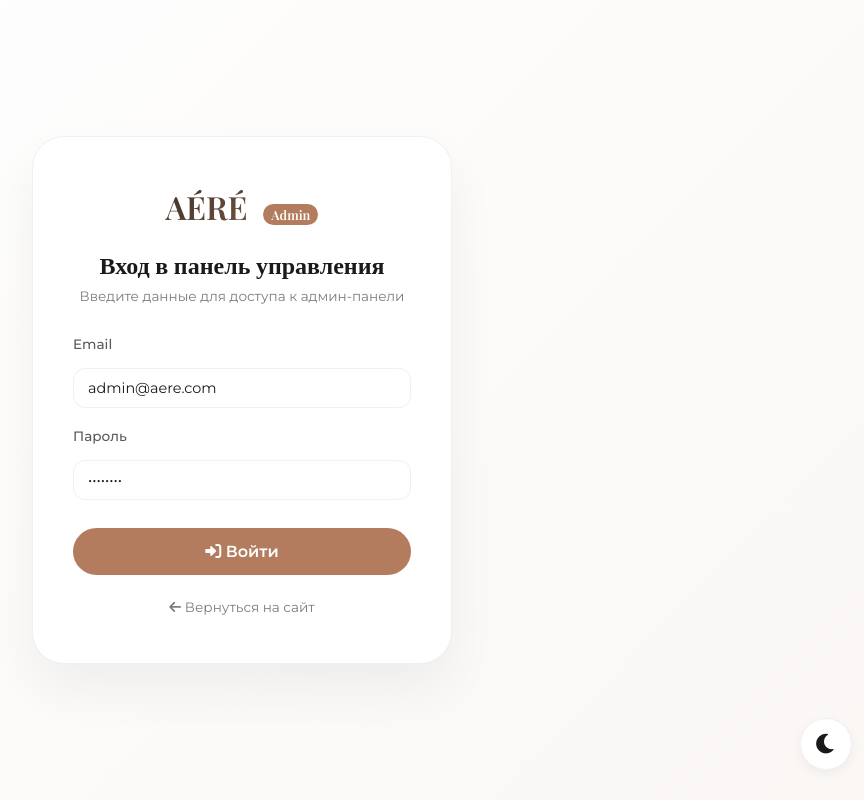
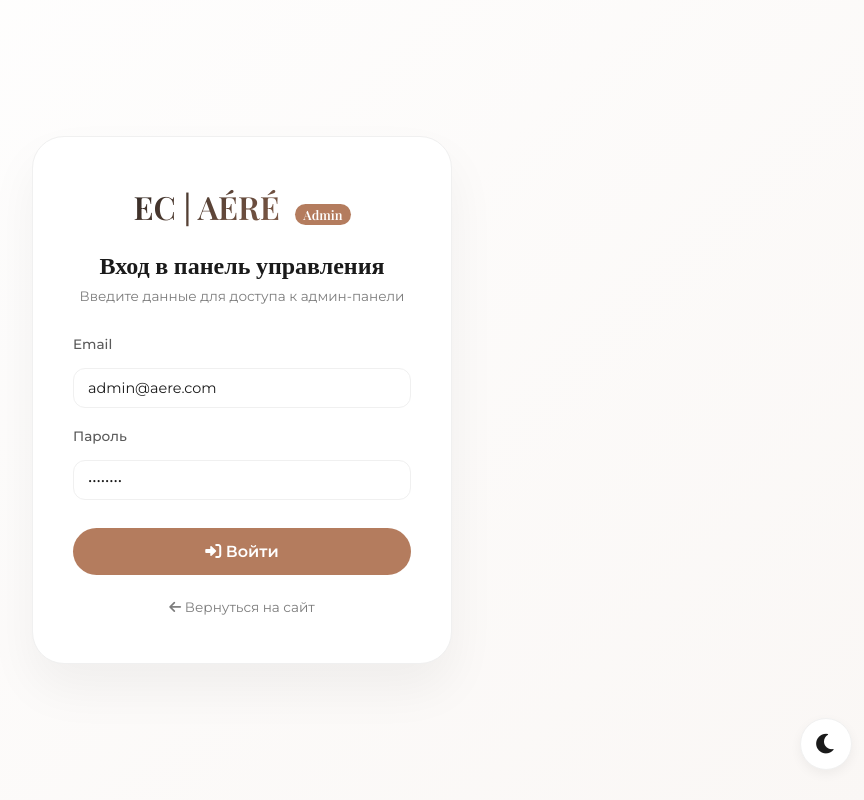
Before and after one commit to nkozoriz709-hash/AERE_RU, a plain HTML site: page admin.html in a window 1280 px wide. Shown: the whole page, without its empty margins (398-1262 px from the left). Drawn offline with nearby package versions, Linux system fonts and the light colour scheme.

Commit message:
Update admin.html

```diff
--- a/admin.html
+++ b/admin.html
@@ -3,7 +3,7 @@
 <head>
     <meta charset="UTF-8">
     <meta name="viewport" content="width=device-width, initial-scale=1.0, viewport-fit=cover">
-    <title>Admin Panel | AÉRÉ</title>
+    <title>Admin Panel | EC | AÉRÉ</title>
     <link href="https://fonts.googleapis.com/css2?family=Montserrat:wght@300;400;500;600;700&family=Playfair+Display:wght@400;500;600;700;800&display=swap" rel="stylesheet">
     <link rel="stylesheet" href="https://cdnjs.cloudflare.com/ajax/libs/font-awesome/6.0.0-beta3/css/all.min.css">
     <script src="https://cdn.jsdelivr.net/npm/chart.js"></script>
@@ -155,7 +155,7 @@
 
 <div id="loginPage" class="login-container">
     <div class="login-card">
-        <div class="logo">AÉRÉ <span>Admin</span></div>
+        <div class="logo">EC | AÉRÉ <span>Admin</span></div>
         <h2>Вход в панель управления</h2>
         <p>Введите данные для доступа к админ-панели</p>
         <div id="loginError" class="error-msg"></div>
@@ -175,7 +175,7 @@
 <div id="adminWrapper" class="admin-wrapper">
     <header class="admin-header">
         <div class="header-container">
-            <div class="logo">AÉRÉ <span>Admin Panel</span></div>
+            <div class="logo">EC | AÉRÉ <span>Admin Panel</span></div>
             <div class="header-actions">
                 <a href="index.html" class="back-to-site"><i class="fas fa-arrow-left"></i> На сайт</a>
                 <button class="btn-success" id="syncCloudBtn"><i class="fas fa-cloud-upload-alt"></i> Синхронизация</button>
```
